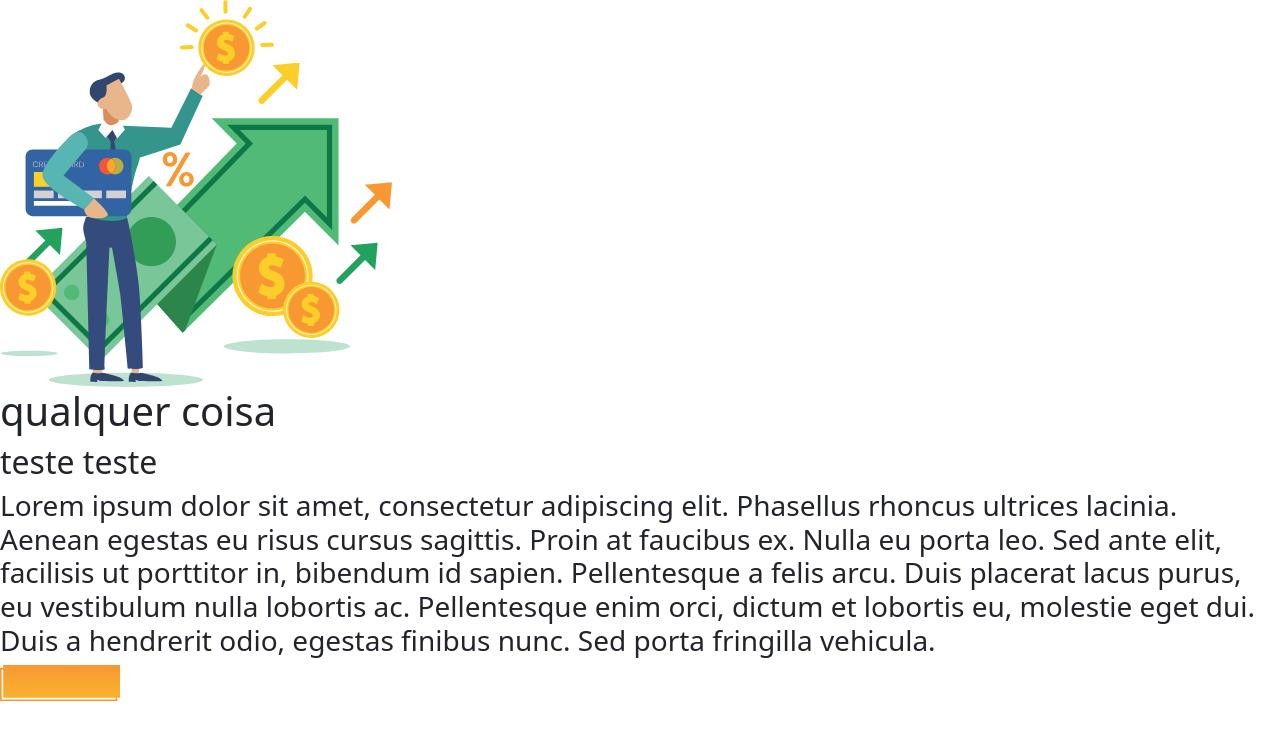
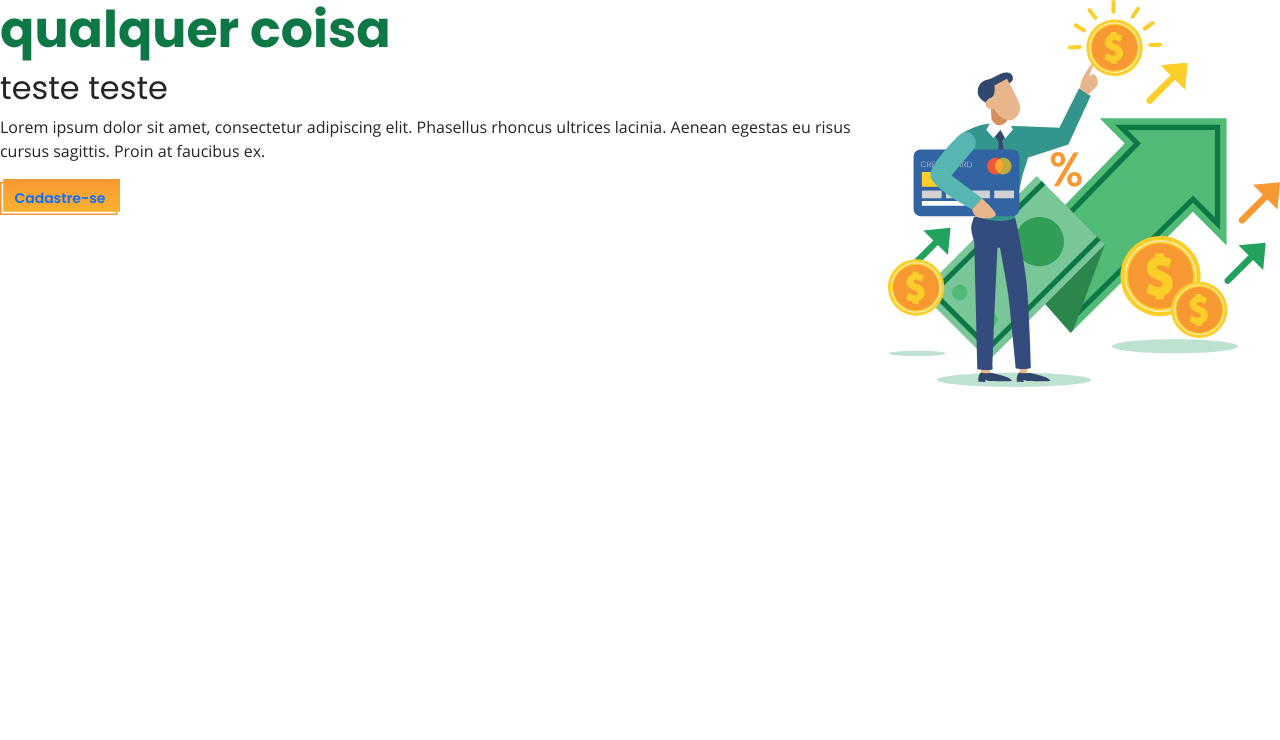
Before and after one commit to Wakanda-city/wakanda-city-fe, an Angular app: page / in a window 1280 px wide. Shown: the top 740 px of the page. Built offline with nearby package versions, Linux system fonts and the light colour scheme.

Commit message:
feita html, iniciada estilização

```diff
--- a/src/app/landing-page/components/banner/banner.component.html
+++ b/src/app/landing-page/components/banner/banner.component.html
@@ -1,14 +1,15 @@
-<div>
-    <img src="../../../../assets/images/Imagem Banner.svg" alt="banner">
-    <div>
+<div class="d-inline-flex ">
+    <div class="div-texto-banner">
         <h1>qualquer coisa</h1>
         <h2>teste teste</h2>
-        <h3>Lorem ipsum dolor sit amet, consectetur adipiscing elit. Phasellus rhoncus ultrices
-            lacinia. Aenean egestas eu risus cursus sagittis. Proin at faucibus ex. Nulla eu porta
-            leo. Sed ante elit, facilisis ut porttitor in, bibendum id sapien. Pellentesque a felis arcu.
-            Duis placerat lacus purus, eu vestibulum nulla lobortis ac. Pellentesque enim orci,
-            dictum et lobortis eu, molestie eget dui. Duis a hendrerit odio, egestas finibus nunc.
-            Sed porta fringilla vehicula.</h3>
-        <img src="../../../../assets/icons/Botão Chamada.svg" alt="botao de cadastro">
+        <p>Lorem ipsum dolor sit amet, consectetur adipiscing elit. Phasellus
+            rhoncus ultrices
+            lacinia. Aenean egestas eu risus cursus sagittis. Proin at faucibus ex.</p>
+        <a href="#">
+            <small class="texto-botao-cadastro-banner">Cadastre-se</small>
+            <img class="botao-cadastro-banner" src="../../../../assets/icons/Botão Chamada.svg" alt="botao de cadastro">
+        </a>
     </div>
+    <img src="../../../../assets/images/Imagem Banner.svg" alt="banner">
+
 </div>
--- a/src/app/landing-page/components/banner/banner.component.scss
+++ b/src/app/landing-page/components/banner/banner.component.scss
@@ -0,0 +1,25 @@
+h1 {
+    font-family: poppins-bold !important;
+    font-size: 38pt !important;
+    color: #0d7746 !important;
+}
+
+h2 {
+    font-family: poppins-regular;
+}
+
+p {
+    font-family: open-sans-regular;
+}
+
+a {
+    position: relative;
+}
+
+.texto-botao-cadastro-banner {
+    font-family:poppins-semiBold;
+    font-size: 9,5pt;
+    position: absolute;
+    left: 0.9rem;
+    bottom: -0.15rem;
+}
```
Also changed, not shown: 1 other file (tests, documents, lock files or other folders).
